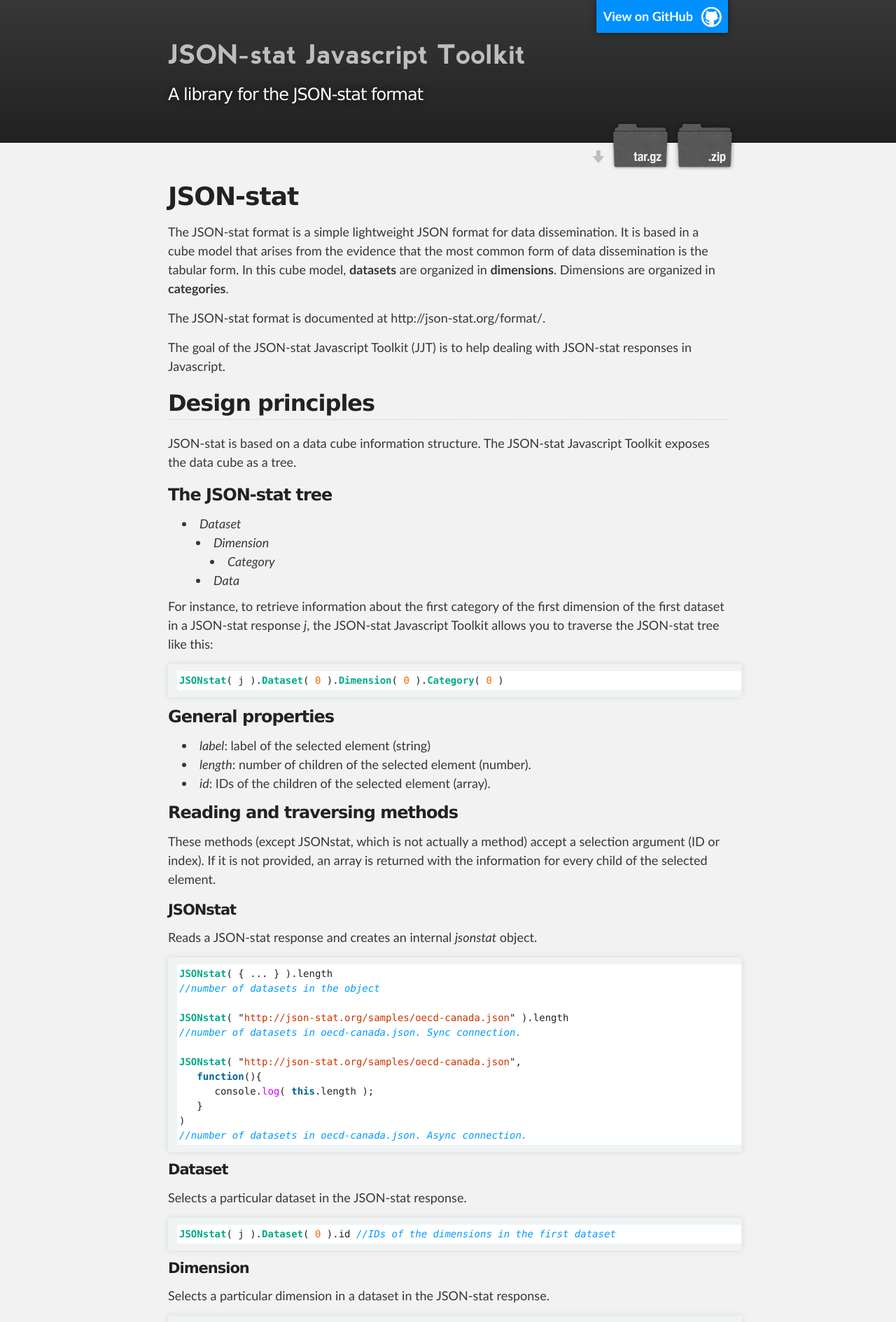
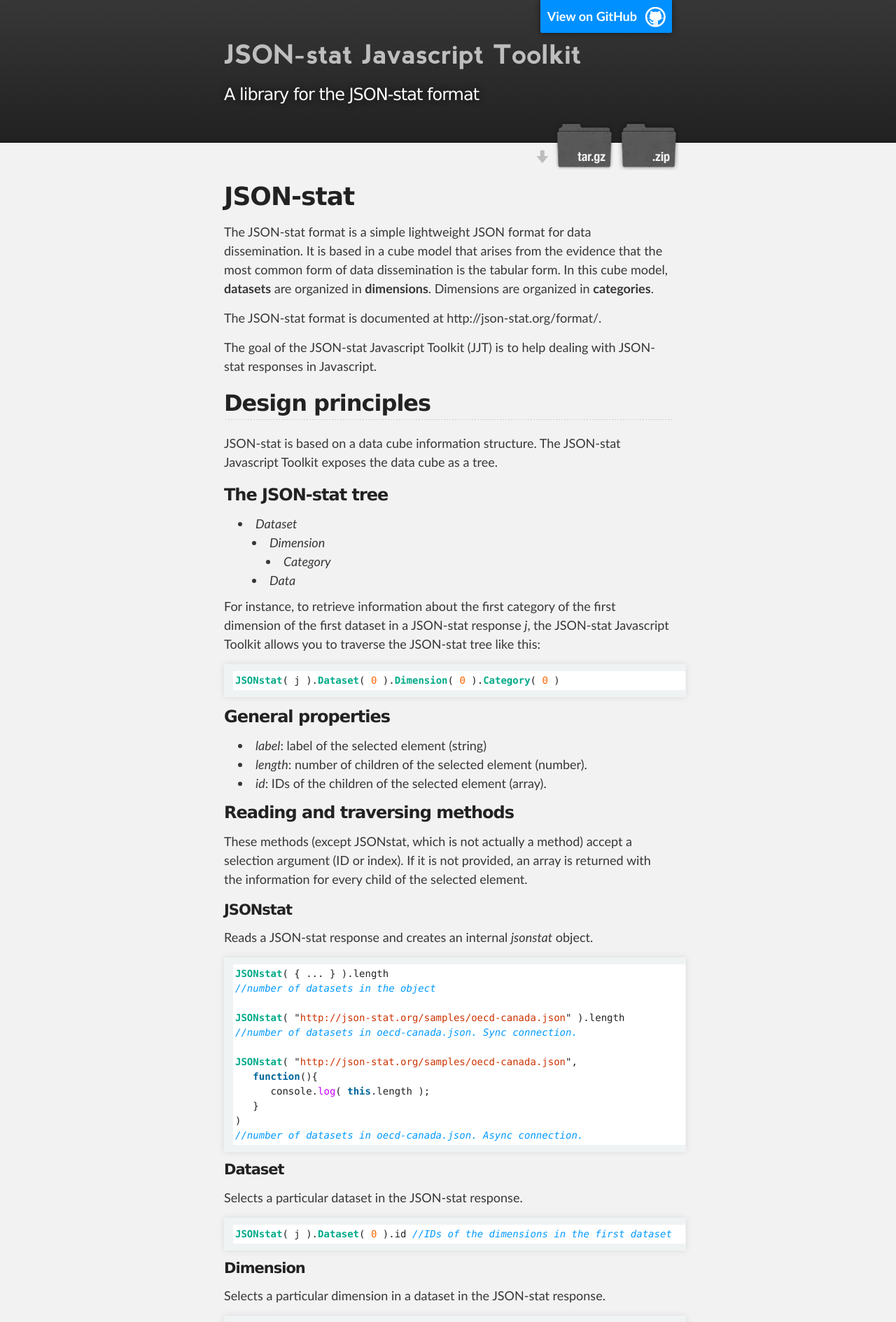
Before and after one commit to badosa/JSON-stat, a Jekyll site: the page built from index.md, in a window 1280 px wide. Shown: the top 1889 px of the page at 70% size. Built offline with Jekyll 4.4.1, drawn with Linux system fonts in a browser that asks for light colours; Markdown is read by kramdown in place of the engine named in the settings.

Commit message:
Width changed

```diff
--- a/stylesheets/stylesheet.css
+++ b/stylesheets/stylesheet.css
@@ -285,7 +285,7 @@ Full-Width Styles
 
 .inner {
   position: relative;
-  max-width: 800px; /*640px*/
+  max-width: 640px;
   padding: 20px 10px;
   margin: 0 auto;
 }
```
